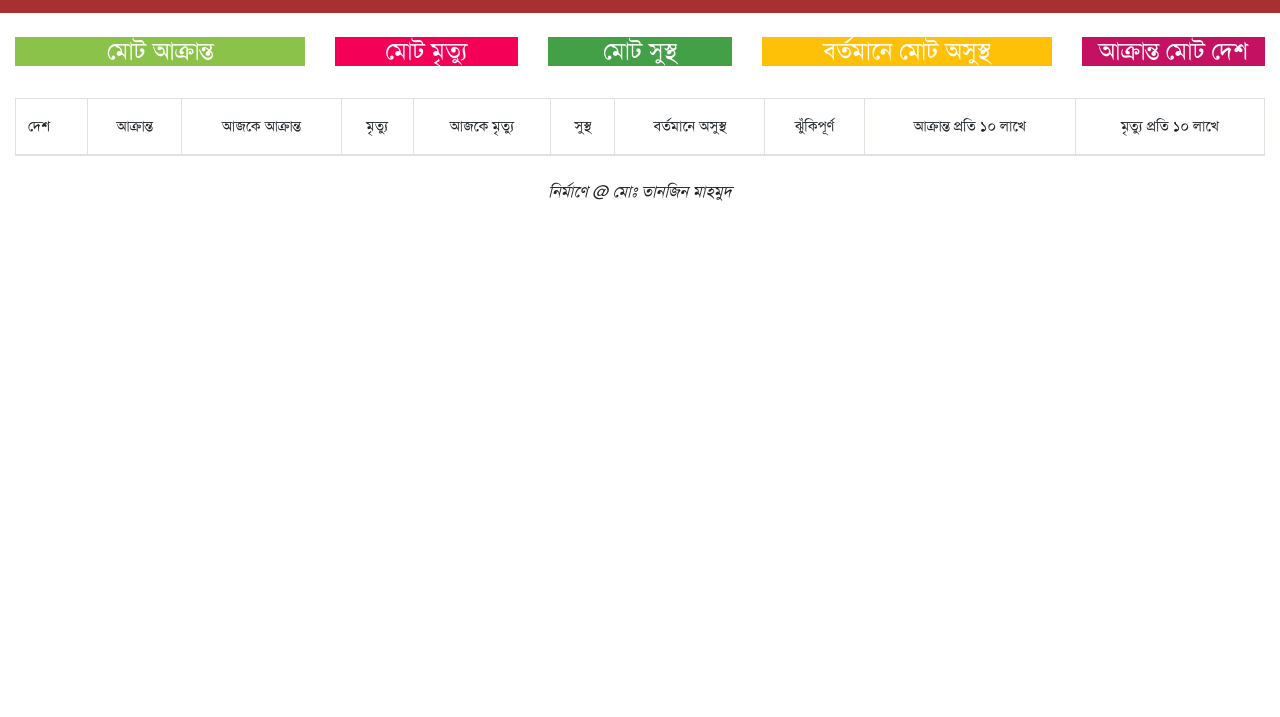
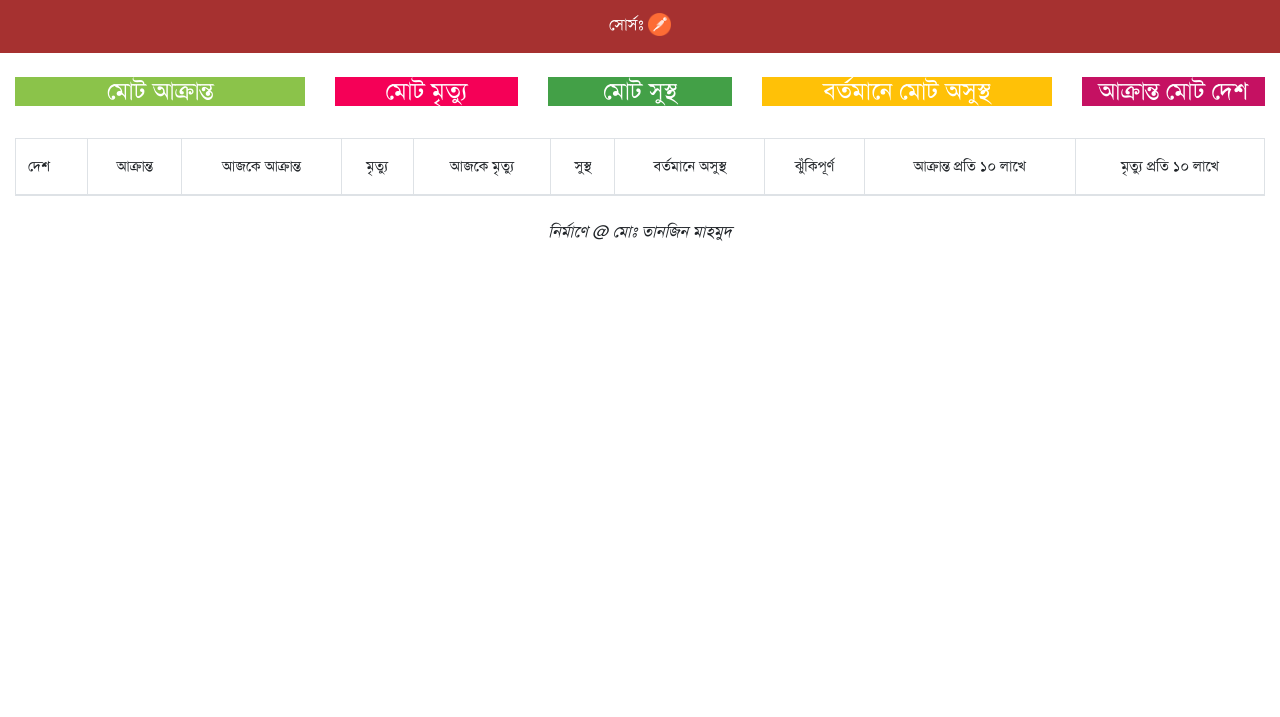
Before and after one commit to tanzinMahmud/corona, a plain HTML site: page index.html in a window 1280 px wide. Shown: the part 83-800 px from the top of the page. Drawn offline with nearby package versions, Linux system fonts and the light colour scheme; no server answers.

Commit message:
source added

```diff
--- a/index.html
+++ b/index.html
@@ -40,6 +40,11 @@
                 <h1 class="text-center text-white">করোনাভাইরাস (COVID-19) লাইভ আপডেট
                 </h1>
                 <p class="text-center text-white">সর্বশেষ আপডেটঃ {{lastUpdateTime | date:'dd MMM yyyy hh:mm a' }}</p>
+                <div class="d-flex justify-content-center">
+                    <p class="text-white">সোর্সঃ</p>
+                    &nbsp;
+                    <img src="./assets/source.png" alt="Source" style="height: 23px; width: 23px;">
+                </div>
             </div>
         </div>
 
```
Also changed, not shown: assets/source.png (added).
